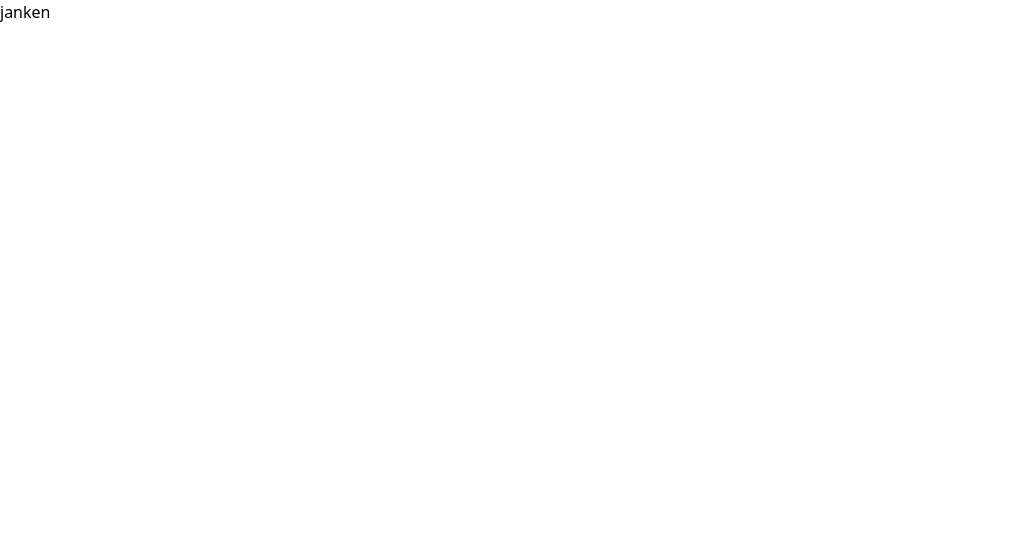
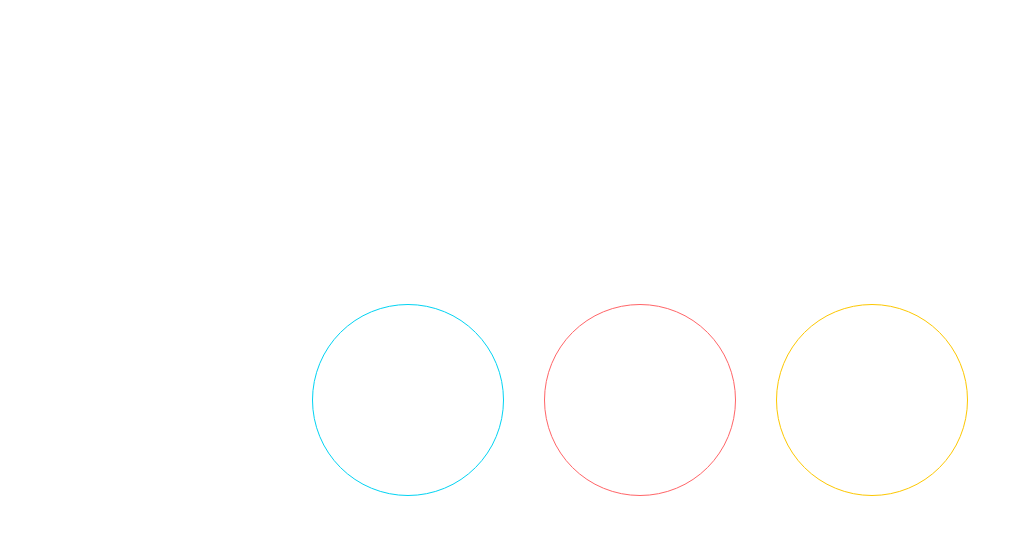
Before and after one commit to fun-developers-hub/janken-frontend, a Next.js app: page / in a window 1280 px wide. Shown: the top 534 px of the page, without its empty margins (0-1031 px from the left). Built offline with nearby package versions, Linux system fonts and the light colour scheme.

Commit message:
ts practice

```diff
--- a/src/app/layout.tsx
+++ b/src/app/layout.tsx
@@ -2,8 +2,8 @@ import type { Metadata } from "next";
 import "./globals.css";
 
 export const metadata: Metadata = {
-  title: "Create Next App",
-  description: "Generated by create next app",
+  title: "じゃんけんApp",
+  description: "じゃんけんをするアプリです",
 };
 
 export default function RootLayout({
@@ -12,7 +12,7 @@ export default function RootLayout({
   children: React.ReactNode;
 }>) {
   return (
-    <html lang="en">
+    <html lang="ja">
       <body>{children}</body>
     </html>
   );
--- a/src/app/page.tsx
+++ b/src/app/page.tsx
@@ -1,7 +1,15 @@
+"use client";
+
+
 export default function Home() {
   return (
-    <main>
-      <div>janken</div>
+    <main className="flex items-center justify-center min-h-screen gap-10">
+      <button className="size-48 rounded-full border border-cyan-400 background gb-cyan-400">
+      </button>
+      <button className="size-48 rounded-full border border-red-400 background gb-red-400">
+      </button>
+      <button className="size-48 rounded-full border border-yellow-400 background gb-yellow-400">
+      </button>
     </main>
   );
 }
```
